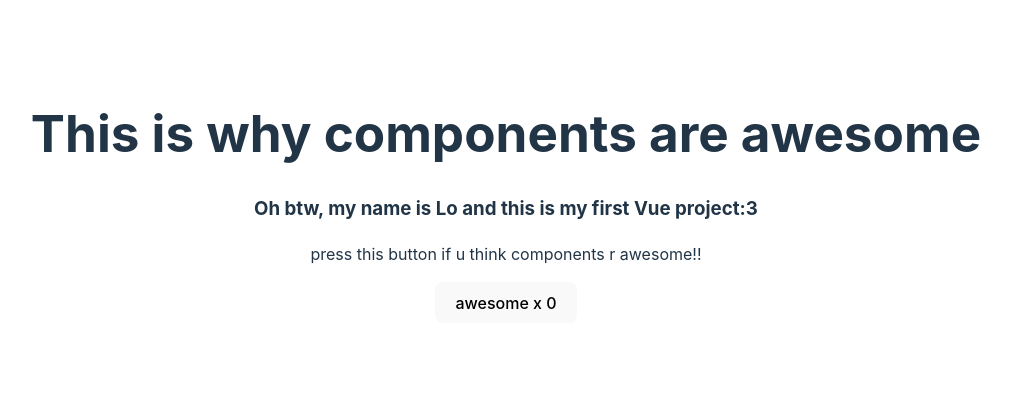
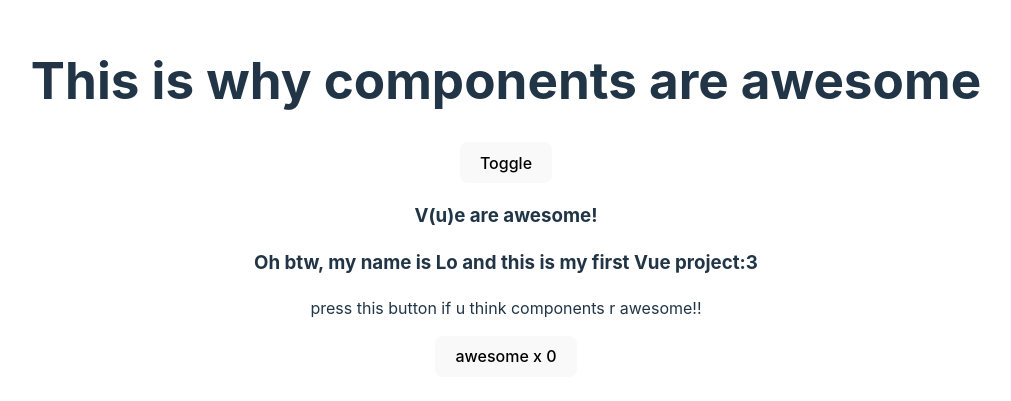
Before and after one commit to losalmson/vue-getting-started060524, a Vue app: page / in a window 1280 px wide. Shown: the part 203-604 px from the top of the page, without its empty margins (134-1145 px from the left). Built offline with nearby package versions, Linux system fonts and the light colour scheme.

Commit message:
added conditional rendering with toggle button and v-if/v-else

```diff
--- a/src/components/AwesomeComponent.vue
+++ b/src/components/AwesomeComponent.vue
@@ -9,6 +9,7 @@
 const myBtnClass = "btn-awesome";
 const myDivClass = "card-awesome";
 const myName: string = "Lo";
+const awesome = ref(true);
 
 </script>
 
@@ -18,6 +19,9 @@
 
     <div v-bind:class="myDivClass"></div>
         <!-- interpolation -->
+        <button @click="awesome = !awesome">Toggle</button>
+        <h3 v-if="awesome">V(u)e are awesome!</h3>
+        <h3 v-else>V(u)e are the worst 😢</h3>
         <h3>Oh btw, my name is {{ myName }} and this is my first Vue project:3</h3>
         <p>press this button if u think components r awesome!!</p>
         <!-- v-on with @ to press btn and interpolation -->
```
